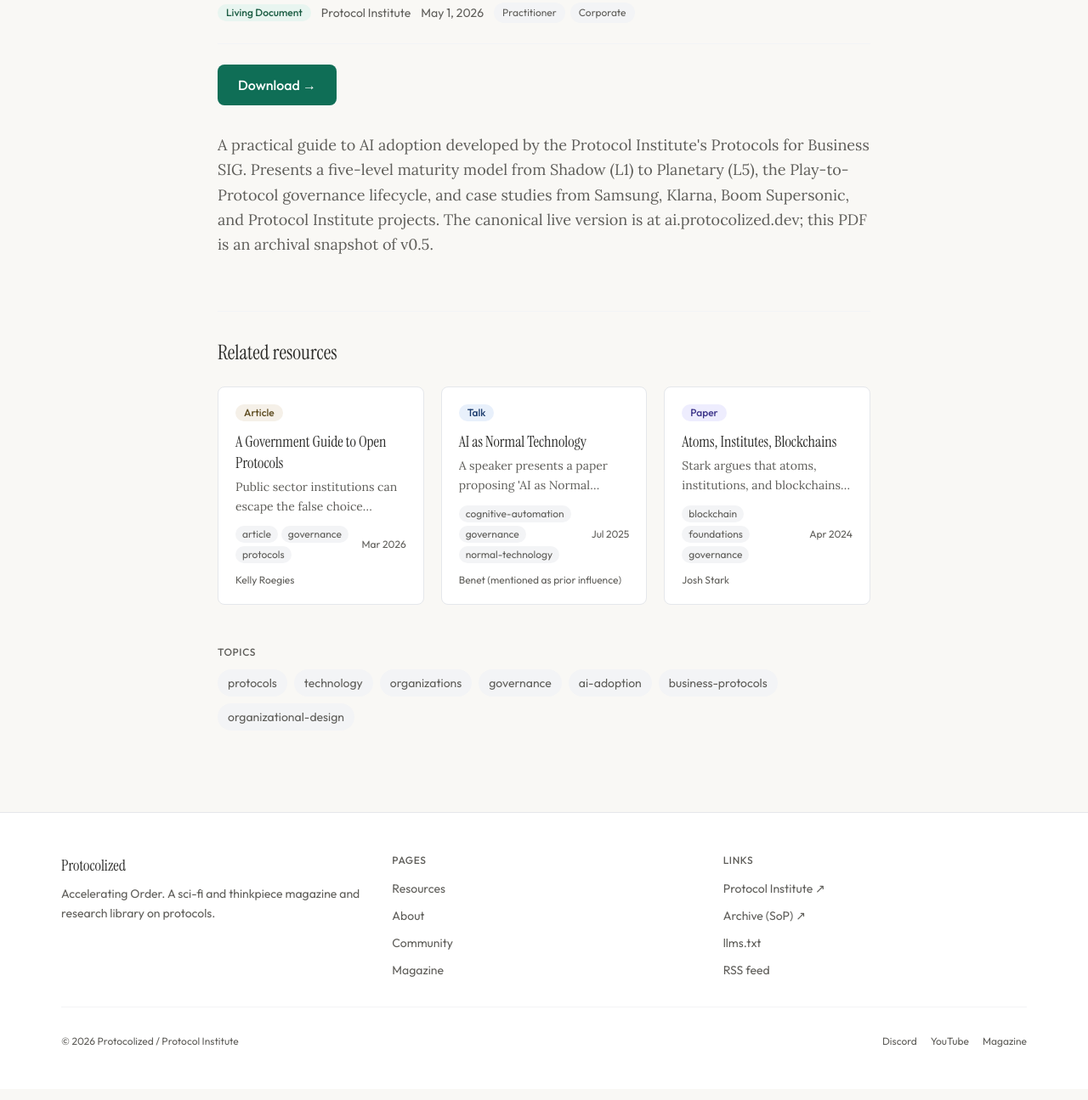
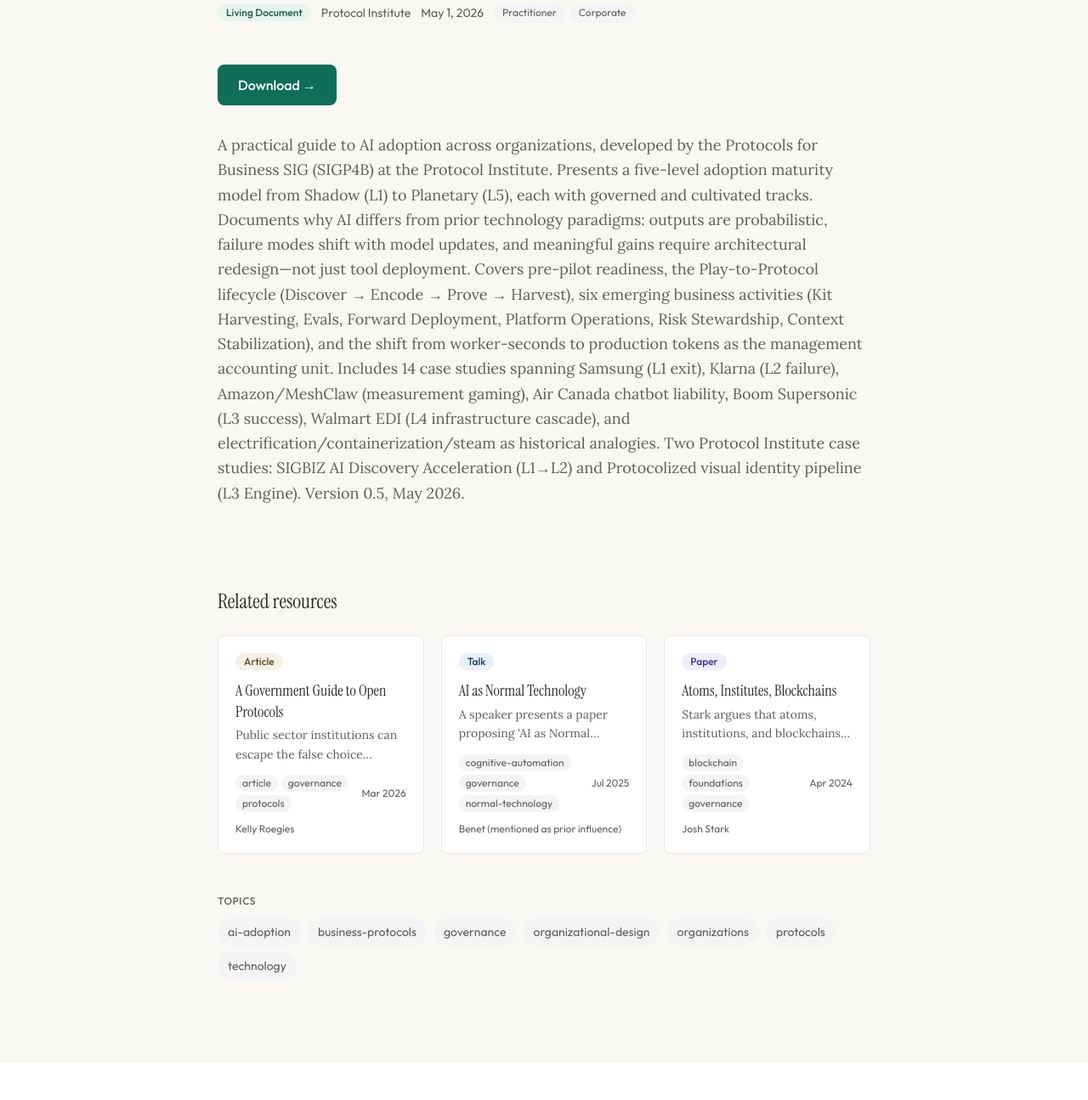
Before and after one commit to Protocol-Institute/protocolized-website, an Astro site: page /resources/durable-ai-adoption in a window 1280 px wide. Shown: the part 234-1529 px from the top of the page at 85% size. Built offline with nearby package versions, Linux system fonts and the light colour scheme; Astro itself is replaced by a stand-in of ours.

Commit message:
Auto: resource enrichment sync from c3po 2026-06-25

```diff
--- a/src/content/resources/durable-ai-adoption.md
+++ b/src/content/resources/durable-ai-adoption.md
@@ -4,15 +4,15 @@
 authors:
   - name: "Protocol Institute"
 date: 2026-05-01
-description: "A practical guide to AI adoption developed by the Protocol Institute's Protocols for Business SIG. Presents a five-level maturity model from Shadow (L1) to Planetary (L5), the Play-to-Protocol governance lifecycle, and case studies from Samsung, Klarna, Boom Supersonic, and Protocol Institute projects. The canonical live version is at ai.protocolized.dev; this PDF is an archival snapshot of v0.5."
+description: "A practical guide to AI adoption across organizations, developed by the Protocols for Business SIG (SIGP4B) at the Protocol Institute. Presents a five-level adoption maturity model from Shadow (L1) to Planetary (L5), each with governed and cultivated tracks. Documents why AI differs from prior technology paradigms: outputs are probabilistic, failure modes shift with model updates, and meaningful gains require architectural redesign—not just tool deployment. Covers pre-pilot readiness, the Play-to-Protocol lifecycle (Discover → Encode → Prove → Harvest), six emerging business activities (Kit Harvesting, Evals, Forward Deployment, Platform Operations, Risk Stewardship, Context Stabilization), and the shift from worker-seconds to production tokens as the management accounting unit. Includes 14 case studies spanning Samsung (L1 exit), Klarna (L2 failure), Amazon/MeshClaw (measurement gaming), Air Canada chatbot liability, Boom Supersonic (L3 success), Walmart EDI (L4 infrastructure cascade), and electrification/containerization/steam as historical analogies. Two Protocol Institute case studies: SIGBIZ AI Discovery Acceleration (L1→L2) and Protocolized visual identity pipeline (L3 Engine). Version 0.5, May 2026."
 tags:
+  - ai-adoption
+  - business-protocols
+  - governance
+  - organizational-design
+  - organizations
   - protocols
   - technology
-  - organizations
-  - governance
-  - ai-adoption
-  - business-protocols
-  - organizational-design
 audience:
   - practitioner
   - corporate
--- a/src/content/resources/new-nature-slides.md
+++ b/src/content/resources/new-nature-slides.md
@@ -4,13 +4,14 @@
 authors:
   - name: "Venkatesh Rao"
 date: 2026-06-17
-description: "Slide deck from the June 17, 2026 New Nature talk. Covers the Humboldt parallel, the Evil Twins Thesis (AI vs Protocols), the three-circle Venn diagram of AI/Protocols/Planetary, PI's Context Tank positioning, and the Special Interest Group research model. Companion to the essay at protocolized.io/features/new-nature."
+description: "Slide deck from the June 17, 2026 New Nature talk. Covers the Humboldt parallel, the Evil Twins Thesis (AI vs Protocols), the three-circle Venn diagram of AI/Protocols/Planetary, PI's Context Tank positioning, and the Special Interest Group research model."
 tags:
+  - ai
+  - evil-twins
   - new-nature
+  - planetary-scale
   - protocol-theory
-  - ai
-  - planetary-scale
-  - evil-twins
+  - protocols
 audience:
   - researcher
   - practitioner
```
